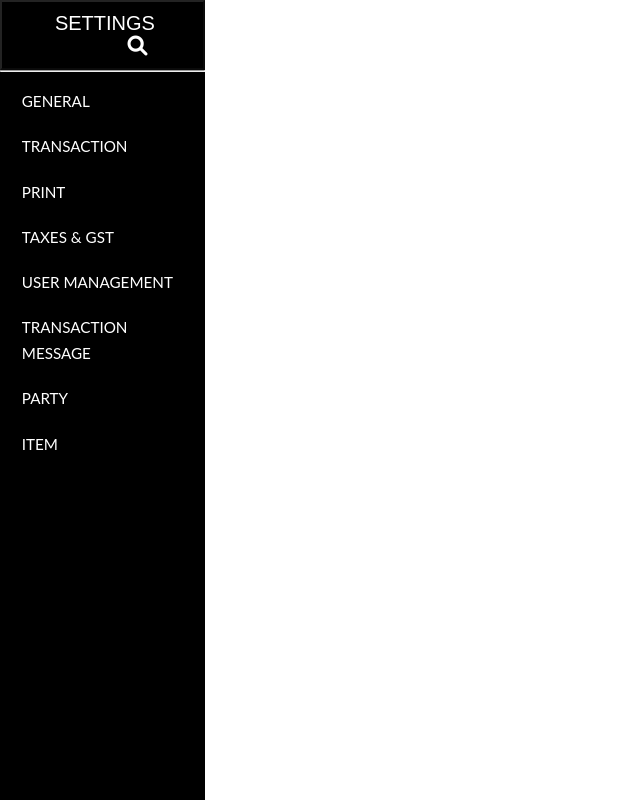
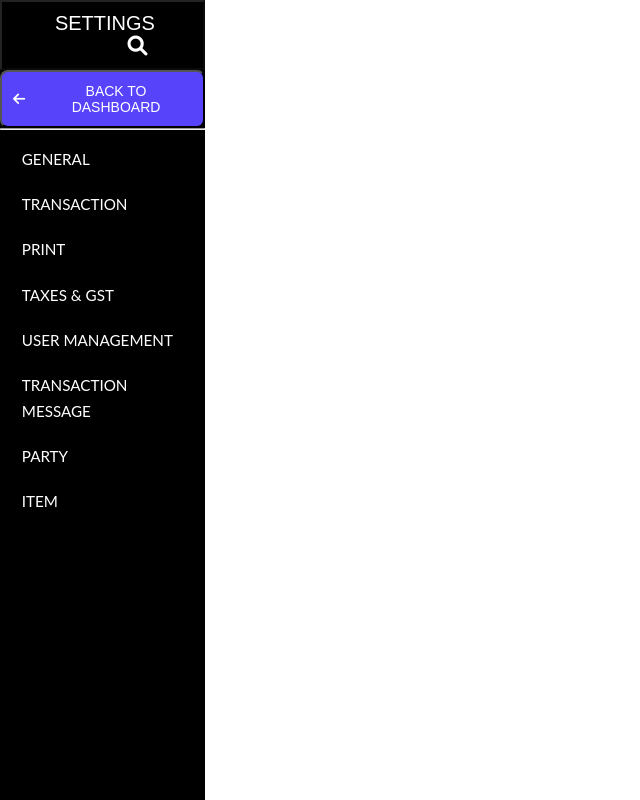
Before and after one commit to praballaad17/Bookkeeping, a React (Create React App) app: page /setting in a window 1280 px wide. Shown: the whole page, without its empty margins (0-640 px from the left). Built offline with nearby package versions, Linux system fonts and the light colour scheme.

Commit message:
backbutton in settings

```diff
--- a/src/Components/Setting/SideBar.js
+++ b/src/Components/Setting/SideBar.js
@@ -1,9 +1,12 @@
 import React from 'react'
+import { useNavigate } from 'react-router-dom'
 
 export default function SideBar() {
+    const navigate = useNavigate()
     return (
         <div className='settingsidebar'>
             <button disabled style={{ "fontSize": "20px", "backgroundColor": "black", "color": "white", "padding": "10px 10px 10px 15px" }}>SETTINGS<i className="fa-solid fa-magnifying-glass" style={{ "marginLeft": "80px" }}></i></button>
+            <button className='btn btn--primary' onClick={() => navigate('/')}> <i className="fa-solid fa-arrow-left editbox--back"></i>Back To Dashboard</button>
             <hr />
             <a href="/setting/general ">GENERAL</a>
             <a href="#transaction ">TRANSACTION</a>
```
